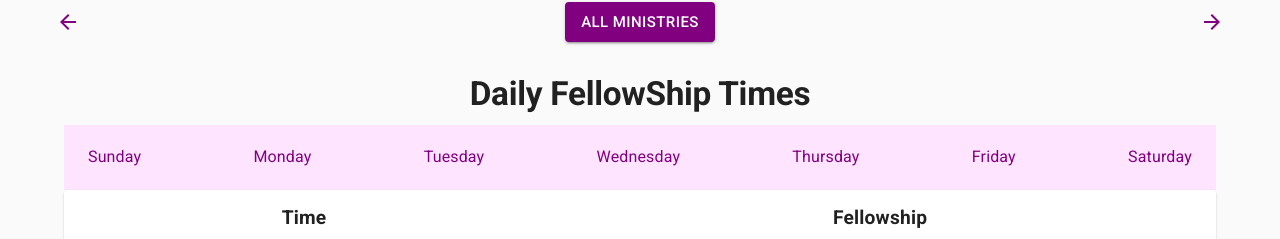
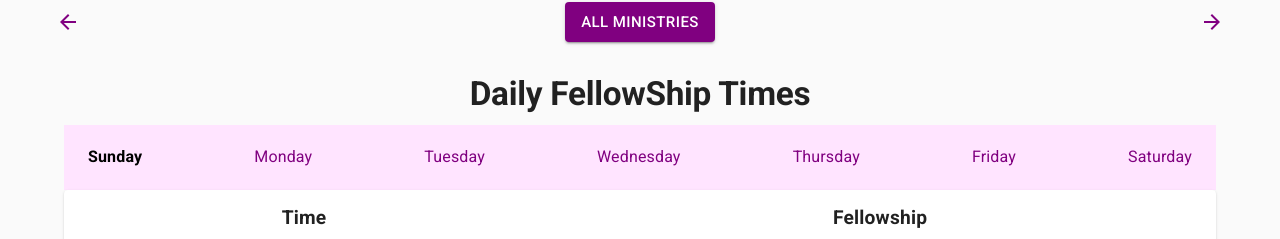
Before and after one commit to KyU-Christian-Union/kyucuwebapp, a React (Create React App) app: page / in a window 1280 px wide. Shown: the part 2481-2720 px from the top of the page. Built offline with nearby package versions, Linux system fonts and the light colour scheme.

Commit message:
daily fellowship component complete

```diff
--- a/src/components/DailyFellowship/DailyFellowship.jsx
+++ b/src/components/DailyFellowship/DailyFellowship.jsx
@@ -2,13 +2,26 @@ import React, { useState } from 'react';
 import Container from '@mui/material/Container';
 import { Typography, Stack, TableContainer, Table, TableRow, Paper, TableHead, TableBody } from '@mui/material';
 import TableCell, { tableCellClasses } from '@mui/material/TableCell';
+import makeStyles from '@mui/styles/makeStyles';
+
 import data from '../../data';
 
+const useStyles = makeStyles(() => ({
+  trueDay: {
+    color: 'black',
+    fontWeight: 700
+  },
+  falseDay: {
+    color: '#800080'
+  }
+}));
+
 const DailyFellowship = () => {
+  const classes = useStyles();
   let dayCheck;
-  let arrday;
+  let arrdayInfo;
   let dayarrData;
-  const days = ['Sunday', 'Monday', 'Tuesday', 'Wednesday', 'Thursday', 'Friday', 'Saturday'];
+
   const [dayInfo, setdayInfo] = useState([
     { id: 1, time: '6:00am-7:00am', fellowship: 'Morning Devotion' },
     { id: 2, time: '7:00am-9:00am', fellowship: 'First Service' },
@@ -32,21 +45,26 @@ const DailyFellowship = () => {
             justifyContent: 'space-between'
           }}
         >
-          {days.map(day => (
+          {data.map(d => (
             <Typography
-              key={day}
-              sx={{ color: '#800080' }}
+              key={d.id}
+              sx={{ cursor: 'pointer' }}
+              className={d.selected ? classes.trueDay : classes.falseDay}
               onClick={e => {
+                data.forEach(dat => {
+                  dat.selected = false;
+                });
+                d.selected = !false;
                 dayCheck = data.filter(el => el.day === e.target.textContent);
 
-                arrday = dayCheck.map(x => x.info);
+                arrdayInfo = dayCheck.map(x => x.info);
 
-                dayarrData = arrday[arrday.length - 1];
+                dayarrData = arrdayInfo[arrdayInfo.length - 1];
 
                 setdayInfo(dayarrData);
               }}
             >
-              {day}
+              {d.day}
             </Typography>
           ))}
         </Stack>
--- a/src/data.js
+++ b/src/data.js
@@ -4,6 +4,7 @@ function createData(id, time, fellowship) {
 export default [
   {
     id: 1,
+    selected: true,
     day: 'Sunday',
     info: [
       createData(1, '6:00am-7:00am', 'Morning Devotion'),
@@ -11,40 +12,41 @@ export default [
       createData(3, '9:00am-11:00am', 'Second Service'),
       createData(4, '4:00pm-6:00pm', 'Praise & Worship Practise'),
       createData(5, '7:00pm-8:00pm', 'Intercessory Prayers')
-      // { time: '6:00am-7:00am', fellowship: 'Morning Devotion' },
-      // { time: '7:00am-9:00am', fellowship: 'First Service' },
-      // { time: '9:00am-11:00am', fellowship: 'Second Service' },
-      // { time: '4:00pm-6:00pm', fellowship: 'Praise & Worship Practice' },
-      // { time: '7:00pm-8:00pm', fellowship: 'Intercessory Prayers' }
     ]
   },
   {
     id: 2,
+    selected: false,
     day: 'Monday',
     info: [createData(1, '6:00am-7:00am', 'Morning Devotion'), createData(2, '7:00pm-8:00pm', 'Intercessory Prayers')]
   },
   {
     id: 3,
+    selected: false,
     day: 'Tuesday',
     info: [createData(1, '6:00am-7:00am', 'Morning Devotion'), createData(2, '5:00pm-7:00pm', 'Intercessory Prayers')]
   },
   {
     id: 4,
+    selected: false,
     day: 'Wednesday',
     info: [createData(1, '6:00am-7:00am', 'Morning Devotion'), createData(2, '3:00pm-5:00pm', 'Intercessory Prayers')]
   },
   {
     id: 5,
+    selected: false,
     day: 'Thursday',
     info: [createData(1, '6:00am-7:00am', 'Morning Devotion'), createData(2, '2:00pm-5:00pm', 'Intercessory Prayers')]
   },
   {
     id: 6,
+    selected: false,
     day: 'Friday',
     info: [createData(1, '7:00am-8:00am', 'Morning Devotion'), createData(2, '5:00pm-7:00pm', 'Intercessory Prayers')]
   },
   {
     id: 7,
+    selected: false,
     day: 'Saturday',
     info: [createData(1, '6:00am-7:00am', 'Morning Devotion'), createData(2, '5:00pm-8:00pm', 'Intercessory Prayers')]
   }
```
